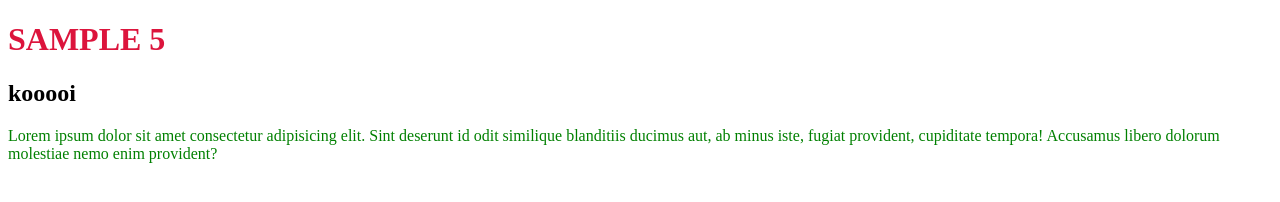
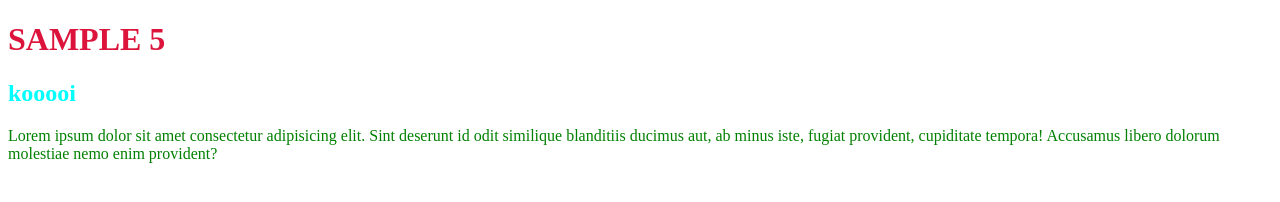
Before and after one commit to Amithmrj/sample5, a plain HTML site: page index.html in a window 1280 px wide. Drawn offline with Linux system fonts and the light colour scheme.

Commit message:
Update style.css

```diff
--- a/style.css
+++ b/style.css
@@ -6,5 +6,5 @@
     color: green;
 }
 h2{
-    color: aqua:
+    color: aqua;
 }
```
